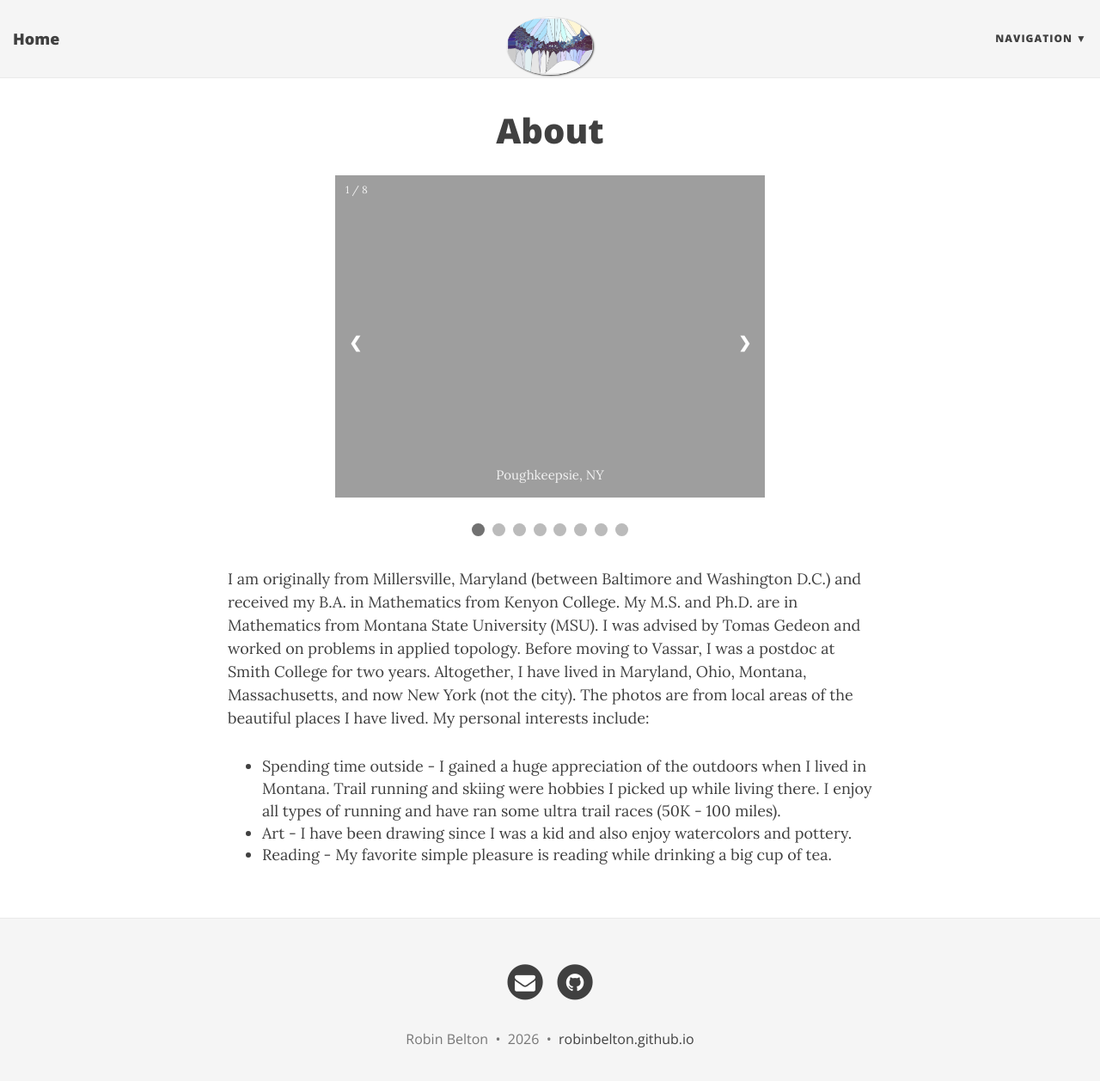
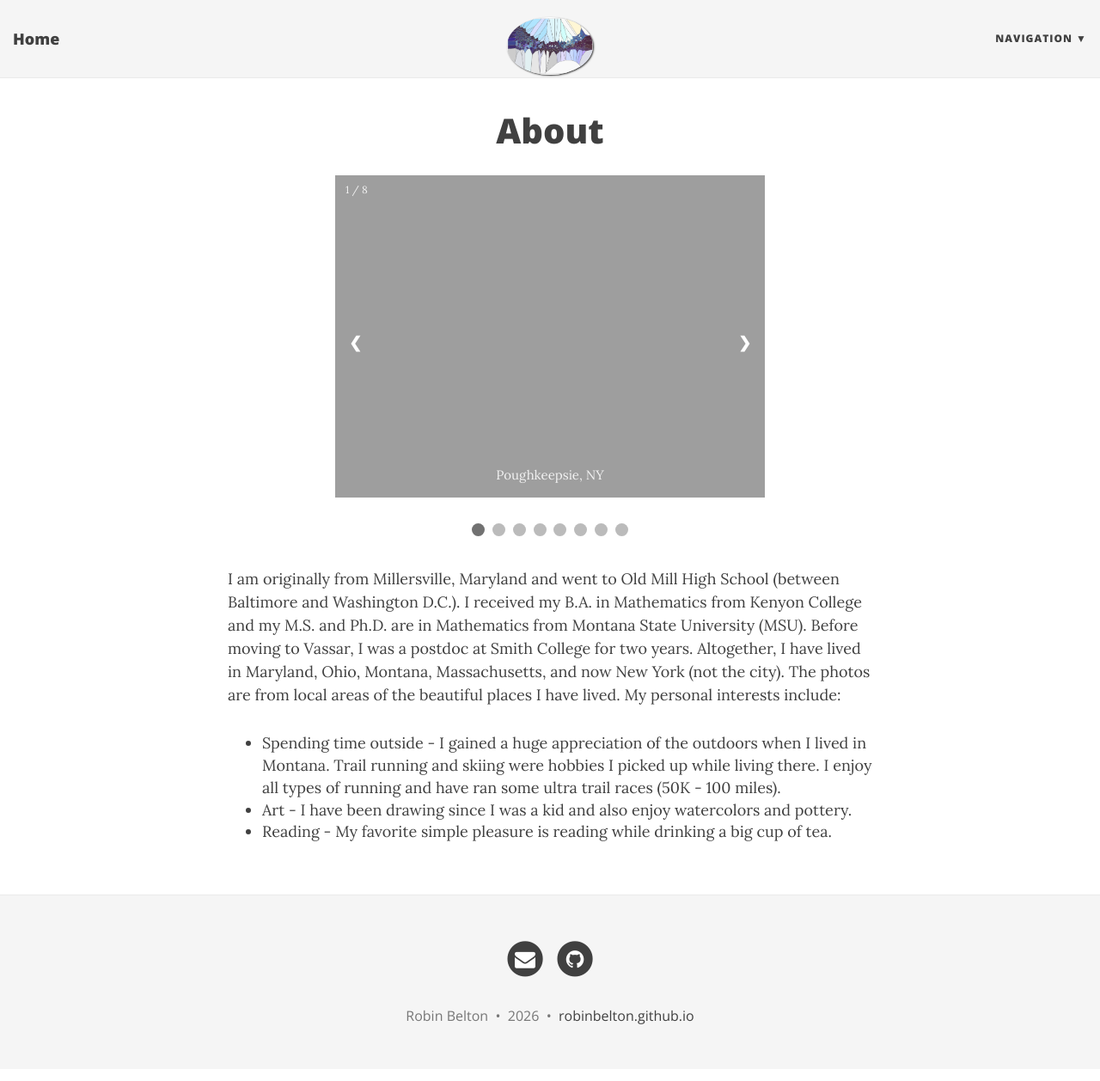
Before and after one commit to robinbelton/robinbelton.github.io, a Jekyll site: the page built from about.html, in a window 1280 px wide and 1271 px high. Shown: the top 1258 px of the window at 86% size. Built offline with Jekyll 4.4.1, drawn with Linux system fonts in a browser that asks for light colours; nearby versions of some CDN libraries.

Commit message:
Update about

```diff
--- a/about.html
+++ b/about.html
@@ -207,7 +207,7 @@ function showSlides(n) {
 </html>
 
 <p>
-  I am originally from Millersville, Maryland (between Baltimore and Washington D.C.) and received my B.A. in Mathematics from Kenyon College. My M.S. and Ph.D. are in Mathematics from Montana State University (MSU). I was advised by Tomas Gedeon and worked on problems in applied topology. Before moving to Vassar, I was a postdoc at Smith College for two years. Altogether, I have lived in Maryland, Ohio, Montana, Massachusetts, and now New York (not the city). The photos are from local areas of the beautiful places I have lived. My personal interests include:
+  I am originally from Millersville, Maryland and went to Old Mill High School (between Baltimore and Washington D.C.). I received my B.A. in Mathematics from Kenyon College and my M.S. and Ph.D. are in Mathematics from Montana State University (MSU). Before moving to Vassar, I was a postdoc at Smith College for two years. Altogether, I have lived in Maryland, Ohio, Montana, Massachusetts, and now New York (not the city). The photos are from local areas of the beautiful places I have lived. My personal interests include:
 </p>
 
 <ul>
```
